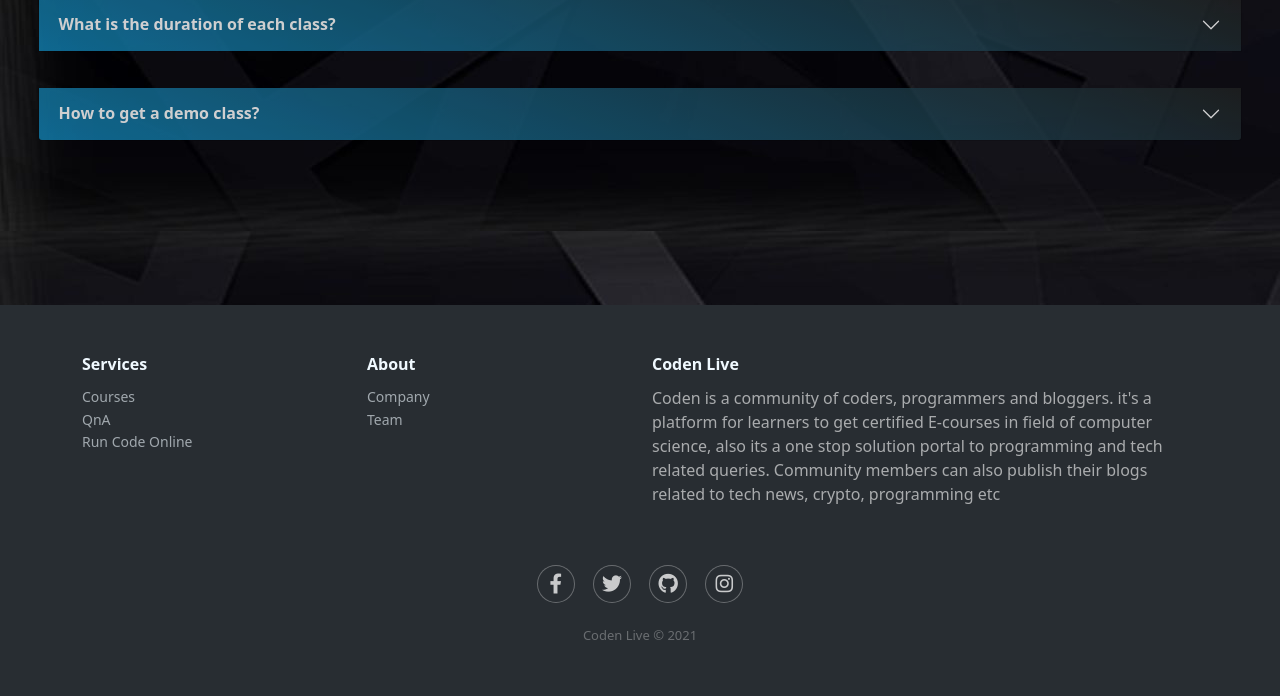
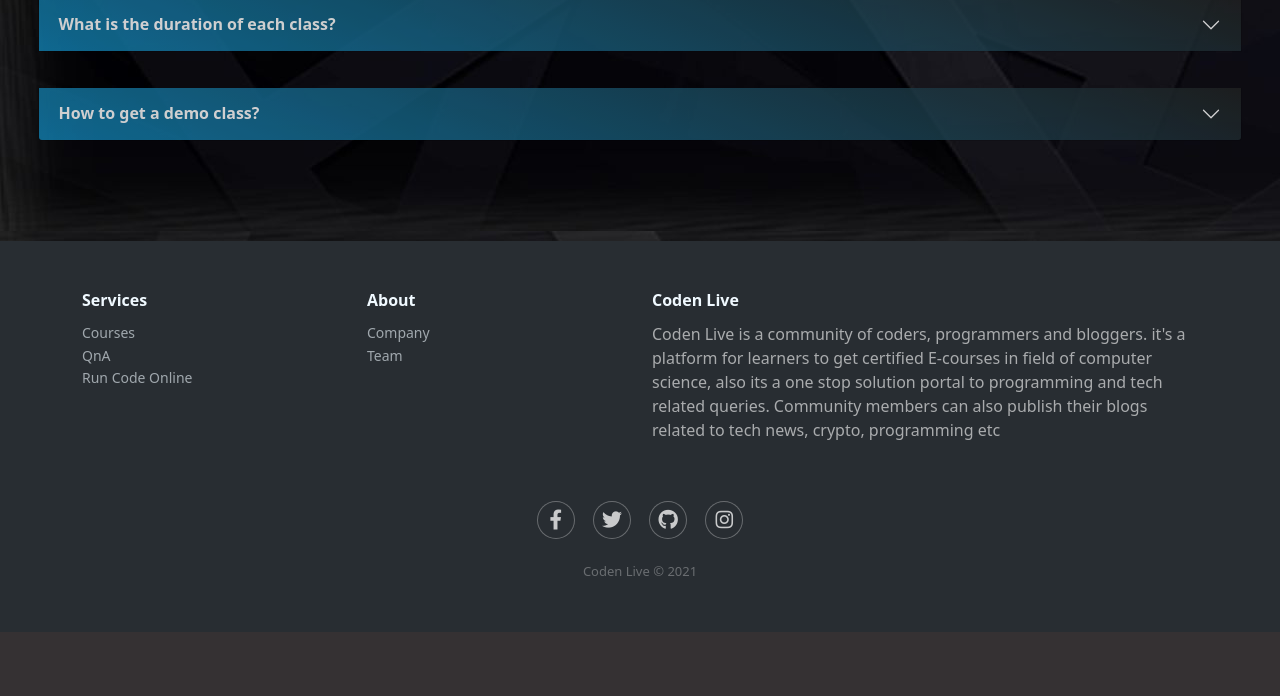
Before and after one commit to LiveCoden/Coden-Live, a Django app: page / in a window 1280 px wide. Shown: the part 3765-4461 px from the top of the page. After the commit the page ends 4397 px from the top, so only its background shows below. Run offline with Django 3.2, Linux system fonts and the light colour scheme; some libraries are stand-ins or nearby versions.

Commit message:
feature fix

```diff
--- a/templates/courses/course.html
+++ b/templates/courses/course.html
@@ -130,7 +130,7 @@
                 <h3 class="name"><strong>Affordable Price</strong></h3>
                 <p class="description">Aenean tortor est, vulputate quis leo in, vehicula rhoncus lacus. Praesent aliquam in tellus eu gravida. Aliquam varius finibus est.</p>
             </div>
-            <div class="col-sm-6 col-md-4 item"><i class="fa fa-clock-o icon"></i>
+            <div class="col-sm-6 col-md-4 item"><i class="fas fa-clock-o icon"></i>
                 <h3 class="name"><strong>Flexible Timings</strong></h3>
                 <p class="description">Aenean tortor est, vulputate quis leo in, vehicula rhoncus lacus. Praesent aliquam in tellus eu gravida. Aliquam varius finibus est.</p>
             </div>
@@ -160,6 +160,7 @@
         </div>
         <div class="modal-body">
             <div class="modal-body mx-3">
+
                 <div class="md-form mb-5">
                   <i class="fas fa-user prefix grey-text"></i>
                   <input type="text" id="form3"  name="name" class="form-control" {% if user.is_authenticated %}
@@ -167,6 +168,7 @@
                   {% endif %}   required>
                   <label data-error="wrong" data-success="right" for="form3">Your name</label>
                 </div>
+
                 <div class="md-form mb-4">
                   <i class="fas fa-envelope prefix grey-text"></i>
                   <input type="email" id="form2" name="email"  {% if user.is_authenticated %}
@@ -180,8 +182,6 @@
                     <input type="number" id="form2" name="phone" class="form-control" required>
                     <label data-error="wrong" data-success="right" for="form2">Your Contact Number</label>
                   </div>
-
-
               </div>
         </div>
         <div class="modal-footer d-flex justify-content-center">
--- a/templates/partials/footer.html
+++ b/templates/partials/footer.html
@@ -1,4 +1,4 @@
-<footer id="footer" data-aos="flip-up" data-aos-duration="300" data-aos-delay="300" class="footer-dark" style="margin-top: 10%;">
+<footer id="footer" data-aos="flip-up" data-aos-duration="300" data-aos-delay="300" class="footer-dark">
     <div class="container">
         <div class="row">
             <div class="col-sm-6 col-md-3 item">
@@ -29,7 +29,7 @@
             </div>
             <div class="col-md-6 item text">
                 <h3>Coden Live</h3>
-                <p>Coden is a community of coders, programmers and bloggers. it's a platform for learners to get
+                <p>Coden Live is a community of coders, programmers and bloggers. it's a platform for learners to get
                     certified E-courses in field of computer science, also its a one stop solution portal to programming
                     and tech related queries. Community members can also publish their blogs related to tech news,
                     crypto, programming etc<br><br></p>
```
